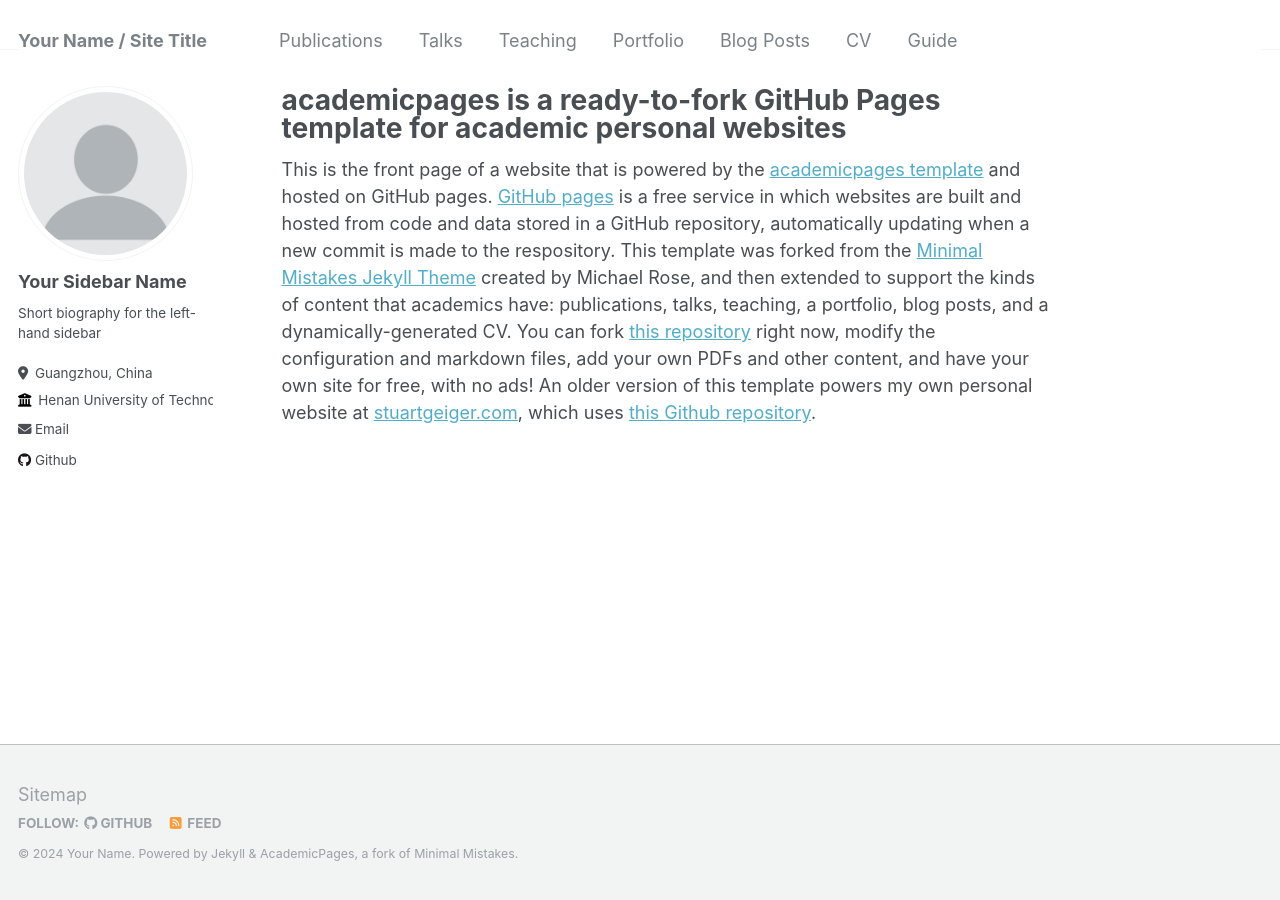
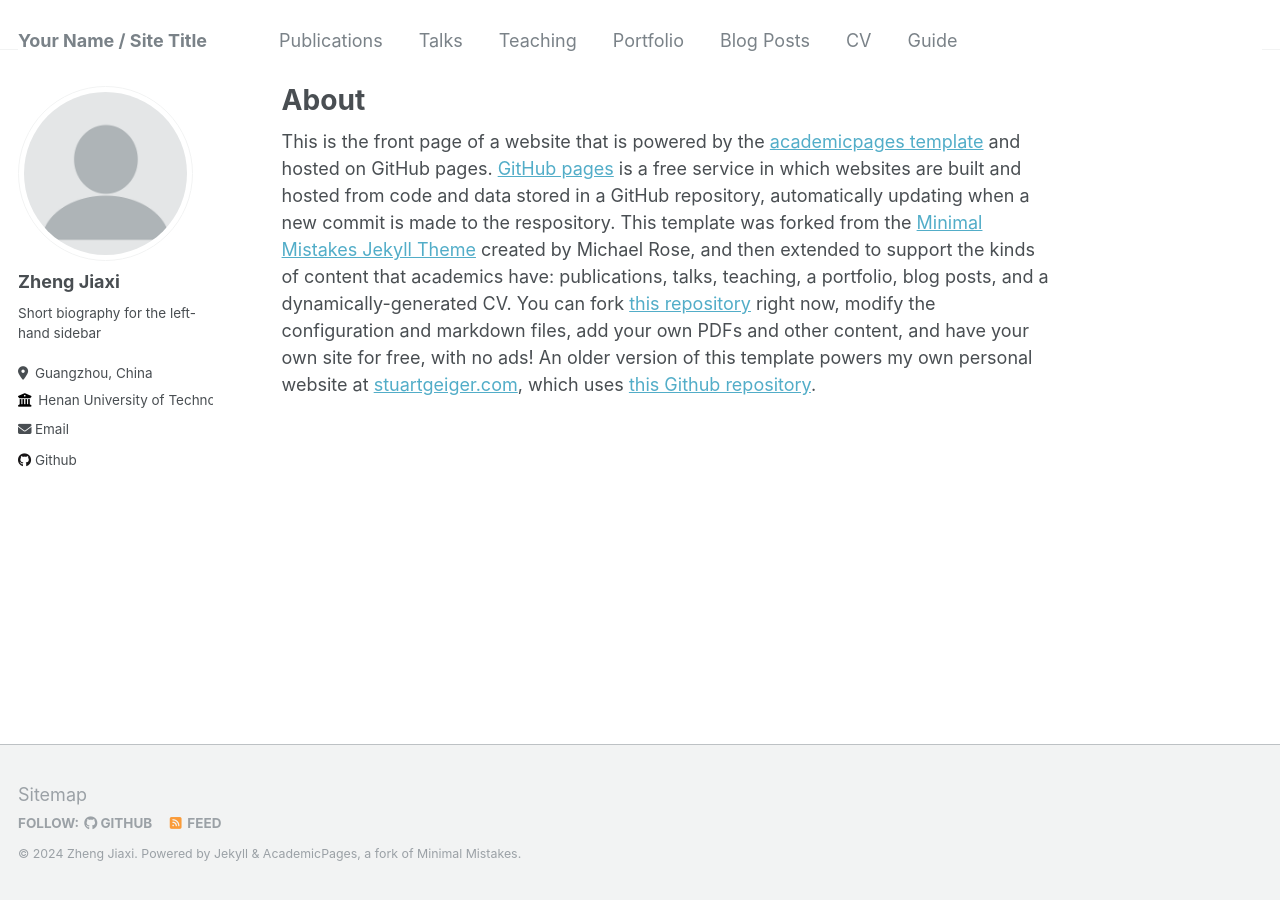
Before and after one commit to zhengjiaxi/zhengjiaxi, a Jekyll site: the page built from _pages/about.md, in a window 1280 px wide. Built offline with Jekyll 4.4.1, drawn with Linux system fonts in a browser that asks for light colours.

Commit message:
Initial commit

```diff
--- a/_config.yml
+++ b/_config.yml
@@ -10,7 +10,7 @@
 locale                   : "en-US"
 title                    : "Your Name / Site Title"
 title_separator          : "-"
-name                     : &name "Your Name"
+name                     : &name "Zheng Jiaxi"
 description              : &description "personal description"
 url                      : https://zhengjiaxi.github.io # the base hostname & protocol for your site e.g. "https://mmistakes.github.io"
 baseurl                  : "" # the subpath of your site, e.g. "/blog"
@@ -22,7 +22,7 @@
 author:
   # Biographic information
   avatar           : "profile.png"
-  name             : "Your Sidebar Name"
+  name             : "Zheng Jiaxi"
   pronouns         : # example: "she/her"
   bio              : "Short biography for the left-hand sidebar"
   location         : "Guangzhou, China"
--- a/_pages/about.md
+++ b/_pages/about.md
@@ -1,6 +1,6 @@
 ---
 permalink: /
-title: "academicpages is a ready-to-fork GitHub Pages template for academic personal websites"
+title: "About"
 author_profile: true
 redirect_from:
   - /about/
```
